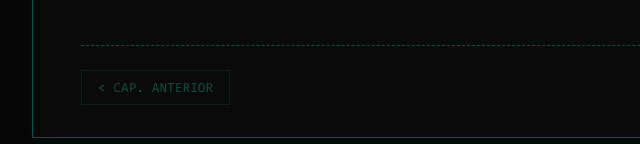
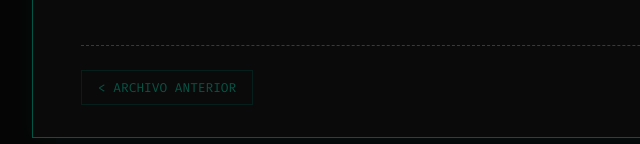
Before and after one commit to lagartoescritor/Fractumbra, a plain HTML site: page archivo_cero.html in a window 1280 px wide. Shown: the part 1913-2057 px from the top of the page, 159-799 px from the left. Drawn offline with Linux system fonts and the light colour scheme.

Commit message:
Update archivo_cero.html
cambio de CAP ANTERIOR A ARCHIVO ANTERIOR

```diff
--- a/archivo_cero.html
+++ b/archivo_cero.html
@@ -228,7 +228,7 @@
         </div>
 
         <div class="doc-footer">
-            <a href="#" class="btn-back" style="opacity: 0.3; pointer-events: none;">&lt; CAP. ANTERIOR</a>
+            <a href="#" class="btn-back" style="opacity: 0.3; pointer-events: none;">&lt; ARCHIVO ANTERIOR</a>
             <a href="#" class="btn-back">SIGUIENTE ARCHIVO &gt;</a>
         </div>
     </main>
```
